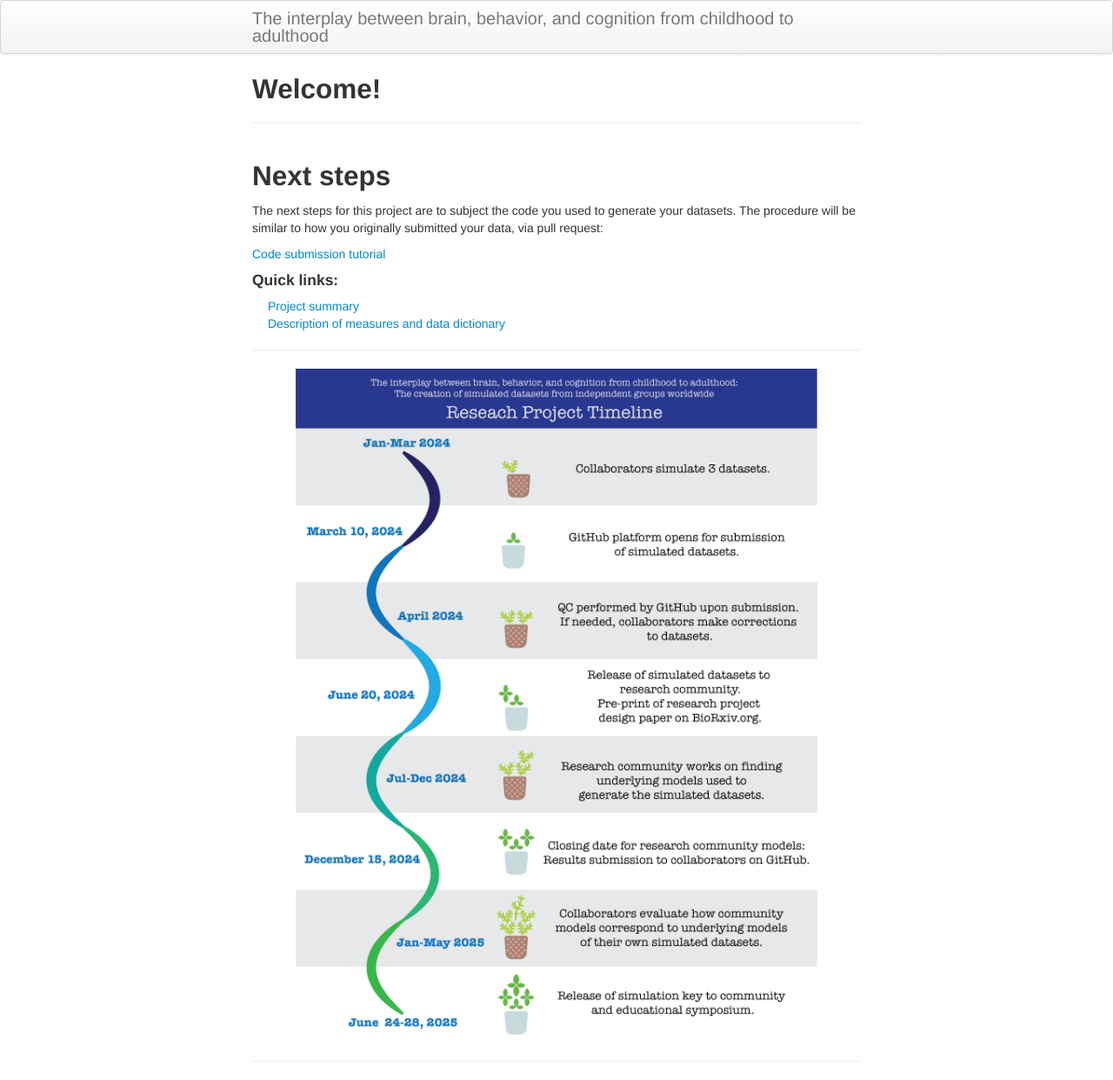
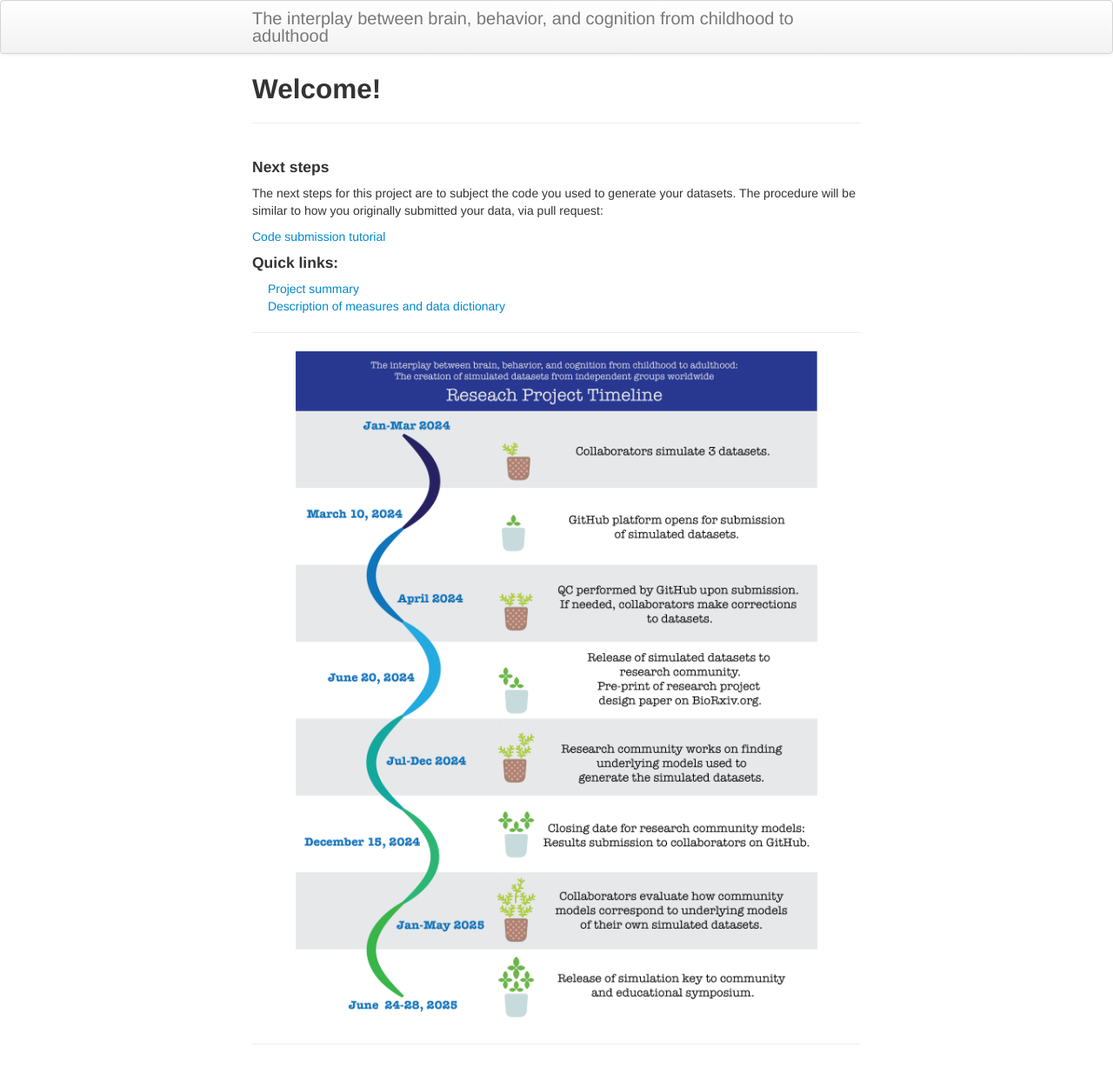
Before and after one commit to SoCoDeN/Simulation, a Jekyll site: the page built from index.md, in a window 1280 px wide. Shown: the whole page at 87% size. Built offline with Jekyll 4.4.1, drawn with Linux system fonts in a browser that asks for light colours.

```diff
--- a/index.md
+++ b/index.md
@@ -3,10 +3,9 @@ layout: page
 title: Welcome!
 ---
 
-## Next steps
-
- The next steps for this project are to subject the code you used to generate your datasets.
- The procedure will be similar to how you originally submitted your data, via pull request:
+#### Next steps
+The next steps for this project are to subject the code you used to generate your datasets.
+The procedure will be similar to how you originally submitted your data, via pull request:
 
 [Code submission tutorial](pages/code_tutorial.html)
 
```
